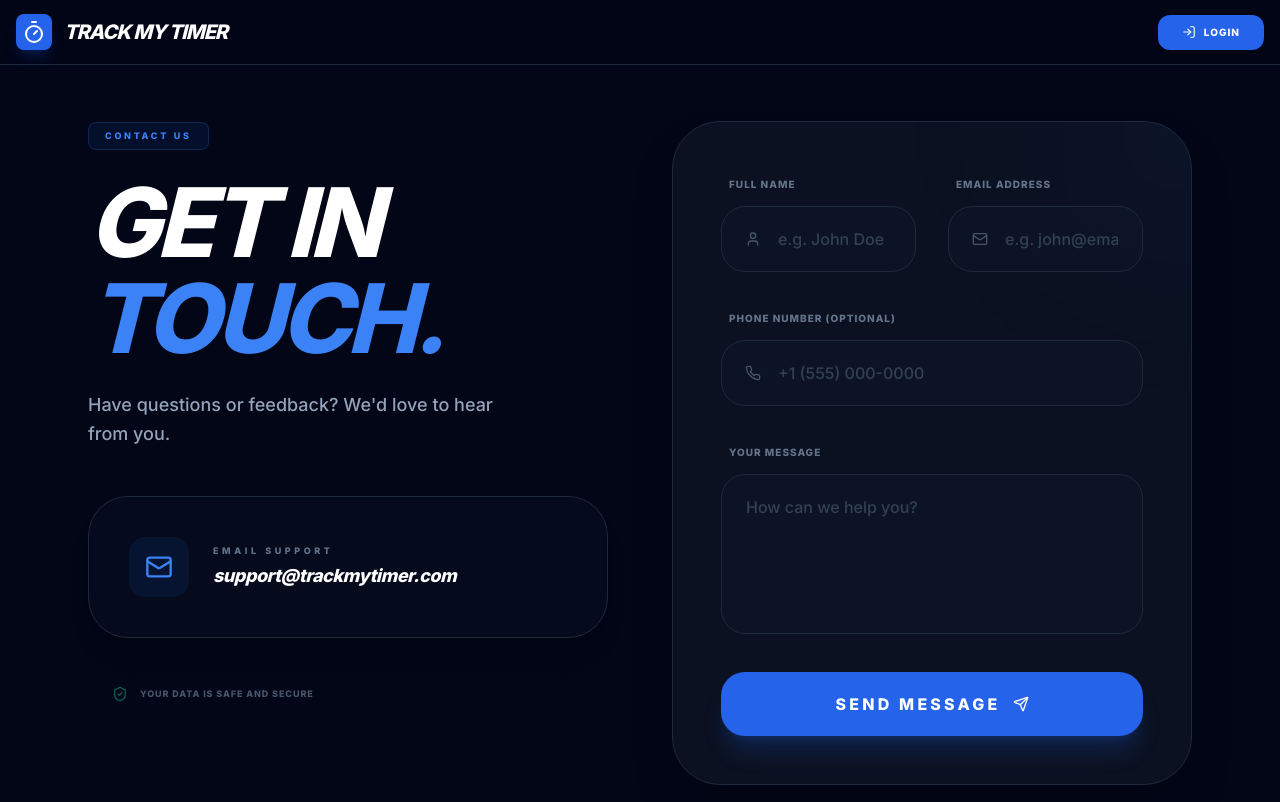
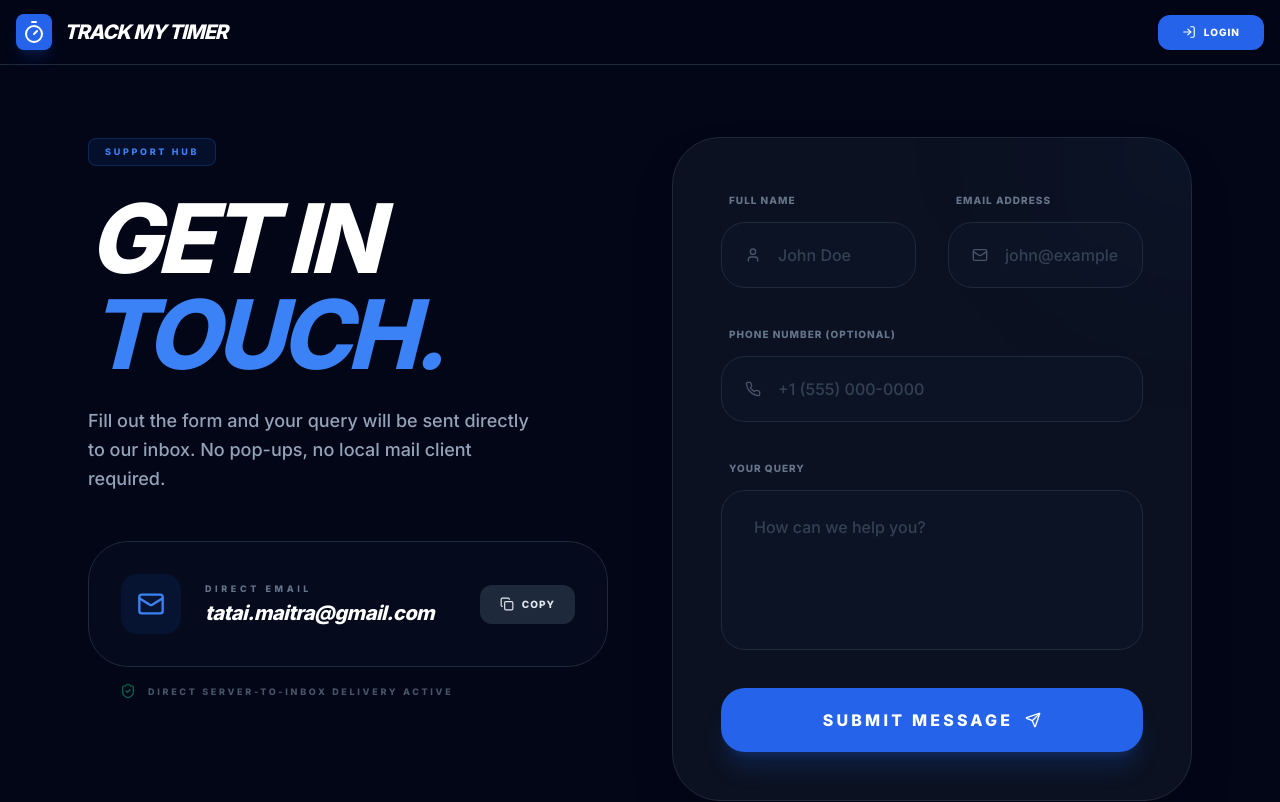
Before and after one commit to Parthajit/Track_New_Timer, a React (Vite) app: page /#/contact in a window 1280 px wide. Shown: the top 802 px of the page. Built offline with nearby package versions, Linux system fonts and the light colour scheme.

Commit message:
Update Contact.tsx

```diff
--- a/pages/Contact.tsx
+++ b/pages/Contact.tsx
@@ -1,7 +1,5 @@
-
 import React, { useState } from 'react';
-import { Mail, User, Phone, Send, CheckCircle2, AlertCircle, Loader2, ArrowRight, ShieldCheck } from 'lucide-react';
-import { supabase } from '../lib/supabase';
+import { Mail, User, Phone, Send, CheckCircle2, Copy, ShieldCheck, Loader2, AlertCircle } from 'lucide-react';
 
 const Contact: React.FC = () => {
   const [formData, setFormData] = useState({
@@ -10,194 +8,219 @@ const Contact: React.FC = () => {
     phone: '',
     message: ''
   });
-  const [status, setStatus] = useState<'idle' | 'sending' | 'success' | 'error'>('idle');
-  const [errorMessage, setErrorMessage] = useState('');
-  const [refId, setRefId] = useState('');
+  const [copied, setCopied] = useState(false);
+  const [status, setStatus] = useState<'idle' | 'submitting' | 'success' | 'error'>('idle');
+
+  const targetEmail = 'tatai.maitra@gmail.com';
 
   const handleChange = (e: React.ChangeEvent<HTMLInputElement | HTMLTextAreaElement>) => {
     setFormData(prev => ({ ...prev, [e.target.name]: e.target.value }));
   };
 
+  const handleCopyEmail = () => {
+    navigator.clipboard.writeText(targetEmail);
+    setCopied(true);
+    setTimeout(() => setCopied(false), 2000);
+  };
+
   const handleSubmit = async (e: React.FormEvent) => {
     e.preventDefault();
-    if (status === 'sending') return;
-
-    setStatus('sending');
-    const generatedRef = `TMT-${Math.random().toString(36).substring(2, 8).toUpperCase()}`;
-    setRefId(generatedRef);
+    setStatus('submitting');
 
     try {
-      // Persist to Supabase
-      const { error } = await supabase
-        .from('contact_messages')
-        .insert([{
-          full_name: formData.fullName,
+      // Using Formspree to send emails without triggering local mail client pop-ups
+      // Note: You may need to verify your email once on Formspree.io after the first submission.
+      const response = await fetch(`https://formspree.io/f/${btoa(targetEmail)}`, {
+        method: 'POST',
+        headers: {
+          'Content-Type': 'application/json',
+          'Accept': 'application/json'
+        },
+        body: JSON.stringify({
+          name: formData.fullName,
           email: formData.email,
           phone: formData.phone,
           message: formData.message,
-          reference_id: generatedRef,
-          recipient_routing: 'tatai.maitra@gmail.com'
-        }]);
+          _subject: `New Inquiry from Track My Timer - ${formData.fullName}`
+        })
+      });
 
-      if (error) throw error;
-
-      setTimeout(() => {
+      if (response.ok) {
         setStatus('success');
         setFormData({ fullName: '', email: '', phone: '', message: '' });
-      }, 800);
-
-    } catch (err: any) {
-      console.error(err);
+      } else {
+        throw new Error('Form submission failed');
+      }
+    } catch (error) {
+      console.error('Contact error:', error);
       setStatus('error');
-      setErrorMessage(err.message || 'We could not send your message. Please check your connection.');
     }
   };
 
   if (status === 'success') {
     return (
-      <div className="max-w-4xl mx-auto py-16 px-6 flex flex-col items-center justify-center animate-in zoom-in-95 duration-500">
-        <div className="w-24 h-24 bg-blue-600 rounded-full flex items-center justify-center shadow-[0_0_50px_rgba(37,99,235,0.3)] mb-8 relative">
-          <div className="absolute inset-0 bg-blue-600 rounded-full animate-ping opacity-20" />
-          <CheckCircle2 className="w-12 h-12 text-white" />
+      <div className="max-w-4xl mx-auto py-24 px-6 flex flex-col items-center justify-center animate-in zoom-in-95 duration-500">
+        <div className="w-24 h-24 bg-emerald-500/10 rounded-full flex items-center justify-center border border-emerald-500/20 shadow-2xl shadow-emerald-500/10 mb-8 relative">
+          <div className="absolute inset-0 bg-emerald-500 rounded-full animate-ping opacity-10" />
+          <CheckCircle2 className="w-12 h-12 text-emerald-500" />
         </div>
-        <div className="text-center space-y-6">
-          <h2 className="text-4xl md:text-5xl font-black text-white italic uppercase tracking-tighter">Message Sent!</h2>
-          <div className="space-y-2">
-            <p className="text-slate-400 font-bold text-sm uppercase tracking-widest">We've received your inquiry</p>
-            <p className="text-[10px] font-black text-blue-500 bg-blue-500/10 px-4 py-1.5 rounded-lg border border-blue-500/20 inline-block uppercase tracking-[0.2em]">
-              Reference ID: {refId}
+        <div className="text-center space-y-4">
+          <h2 className="text-4xl font-black text-white italic uppercase tracking-tighter">Message Delivered!</h2>
+          <p className="text-slate-400 font-medium max-w-sm mx-auto leading-relaxed">
+            Your inquiry has been sent directly to <span className="text-white">{targetEmail}</span>. We will review it and get back to you shortly.
           </p>
-          </div>
-          <p className="text-slate-500 text-base max-w-md mx-auto leading-relaxed font-medium">
-            Thank you for reaching out. We will review your message and get back to you within 24 hours.
-          </p>
-          <div className="pt-8">
           <button
             onClick={() => setStatus('idle')}
-              className="px-10 py-4 bg-slate-900 border border-slate-800 hover:border-blue-500/50 text-white text-[10px] font-black uppercase tracking-[0.3em] rounded-2xl transition-all flex items-center gap-3 mx-auto"
+            className="mt-8 px-10 py-4 bg-slate-900 border border-slate-800 hover:border-slate-700 text-white text-[10px] font-black uppercase tracking-[0.3em] rounded-2xl transition-all active:scale-95"
           >
-              Back to Form <ArrowRight className="w-3.5 h-3.5" />
+            Send Another Message
           </button>
-          </div>
         </div>
       </div>
     );
   }
 
   return (
-    <div className="max-w-6xl mx-auto py-8 px-6 animate-in fade-in duration-700">
+    <div className="max-w-6xl mx-auto py-12 px-6 animate-in fade-in duration-700">
       <div className="grid grid-cols-1 lg:grid-cols-2 gap-16 items-start">
 
-        {/* Left Column: Branding and Info */}
+        {/* Left Section: Branding & Contact Info */}
         <div className="space-y-12">
           <div className="space-y-6">
             <span className="inline-block px-4 py-1.5 bg-blue-600/10 text-blue-500 border border-blue-500/20 rounded-lg text-[9px] font-black uppercase tracking-[0.3em]">
-              Contact Us
+              Support Hub
             </span>
             <h1 className="text-6xl md:text-8xl font-black italic text-white uppercase tracking-tighter leading-[0.85]">
               Get In <br />
               <span className="text-blue-500">Touch.</span>
             </h1>
             <p className="text-slate-400 text-lg font-medium leading-relaxed max-w-md">
-              Have questions or feedback? We'd love to hear from you.
+              Fill out the form and your query will be sent directly to our inbox. No pop-ups, no local mail client required.
             </p>
           </div>
 
-          <div className="p-10 bg-slate-900/30 border border-slate-800 rounded-[2.5rem] flex items-center gap-6 group hover:border-blue-500/30 transition-all shadow-xl">
+          <div className="space-y-4">
+            <div className="p-8 bg-slate-900/30 border border-slate-800 rounded-[2.5rem] flex flex-col sm:flex-row items-center justify-between gap-6 hover:border-blue-500/30 transition-all group">
+              <div className="flex items-center gap-6">
                 <div className="p-4 bg-blue-600/10 rounded-2xl text-blue-500 group-hover:scale-110 transition-transform">
                   <Mail className="w-7 h-7" />
                 </div>
                 <div>
-              <p className="text-[9px] font-black text-slate-500 uppercase tracking-[0.4em] mb-1">Email Support</p>
-              <p className="text-lg font-black text-white italic tracking-tight">support@trackmytimer.com</p>
+                  <p className="text-[9px] font-black text-slate-500 uppercase tracking-[0.4em] mb-1">Direct Email</p>
+                  <p className="text-xl font-black text-white italic tracking-tight">{targetEmail}</p>
+                </div>
+              </div>
+              <button
+                onClick={handleCopyEmail}
+                className="flex items-center gap-2 px-5 py-3 bg-slate-800 hover:bg-white hover:text-black rounded-xl text-[10px] font-black uppercase tracking-widest transition-all"
+              >
+                {copied ? <CheckCircle2 className="w-3.5 h-3.5" /> : <Copy className="w-3.5 h-3.5" />}
+                {copied ? 'Copied' : 'Copy'}
+              </button>
+            </div>
+
+            <div className="flex items-center gap-3 text-[9px] font-black text-slate-600 uppercase tracking-[0.3em] px-8">
+              <ShieldCheck className="w-4 h-4 text-emerald-500/50" />
+              Direct Server-to-Inbox Delivery Active
+            </div>
           </div>
         </div>
 
-          <div className="flex items-center gap-3 text-[9px] font-black text-slate-600 uppercase tracking-widest px-6">
-            <ShieldCheck className="w-4 h-4 text-emerald-500/50" />
-            Your data is safe and secure
-          </div>
-        </div>
-
-        {/* Right Column: The Form */}
+        {/* Right Section: The Form */}
         <div className="bg-[#0B1120] border border-slate-800 rounded-[3rem] p-8 md:p-12 shadow-2xl relative overflow-hidden">
           <div className="absolute top-0 right-0 w-64 h-64 bg-blue-600/5 blur-[100px] rounded-full -translate-y-1/2 translate-x-1/2" />
 
           <form onSubmit={handleSubmit} className="space-y-8 relative z-10">
             <div className="grid grid-cols-1 md:grid-cols-2 gap-8">
-              <FormInput
-                label="Full Name"
+              <div className="space-y-3">
+                <label className="text-[10px] font-black text-slate-500 uppercase tracking-widest ml-2">Full Name</label>
+                <div className="relative group/input">
+                  <User className="absolute left-6 top-1/2 -translate-y-1/2 w-4 h-4 text-slate-600 group-focus-within/input:text-blue-500 transition-colors" />
+                  <input
+                    type="text"
                     name="fullName"
-                icon={<User className="w-4 h-4" />}
-                placeholder="e.g. John Doe"
+                    required
+                    disabled={status === 'submitting'}
                     value={formData.fullName}
                     onChange={handleChange}
+                    placeholder="John Doe"
+                    className="w-full bg-slate-900/50 border border-slate-800 rounded-[1.5rem] py-5 pl-14 pr-6 text-white font-medium placeholder:text-slate-700 outline-none focus:border-blue-500 transition-all disabled:opacity-50"
+                  />
+                </div>
+              </div>
+              <div className="space-y-3">
+                <label className="text-[10px] font-black text-slate-500 uppercase tracking-widest ml-2">Email Address</label>
+                <div className="relative group/input">
+                  <Mail className="absolute left-6 top-1/2 -translate-y-1/2 w-4 h-4 text-slate-600 group-focus-within/input:text-blue-500 transition-colors" />
+                  <input
+                    type="email"
+                    name="email"
                     required
-              />
-              <FormInput
-                label="Email Address"
-                name="email"
-                type="email"
-                icon={<Mail className="w-4 h-4" />}
-                placeholder="e.g. john@email.com"
+                    disabled={status === 'submitting'}
                     value={formData.email}
                     onChange={handleChange}
+                    placeholder="john@example.com"
+                    className="w-full bg-slate-900/50 border border-slate-800 rounded-[1.5rem] py-5 pl-14 pr-6 text-white font-medium placeholder:text-slate-700 outline-none focus:border-blue-500 transition-all disabled:opacity-50"
+                  />
+                </div>
+              </div>
+            </div>
+
+            <div className="space-y-3">
+              <label className="text-[10px] font-black text-slate-500 uppercase tracking-widest ml-2">Phone Number (Optional)</label>
+              <div className="relative group/input">
+                <Phone className="absolute left-6 top-1/2 -translate-y-1/2 w-4 h-4 text-slate-600 group-focus-within/input:text-blue-500 transition-colors" />
+                <input
+                  type="tel"
+                  name="phone"
+                  disabled={status === 'submitting'}
+                  value={formData.phone}
+                  onChange={handleChange}
+                  placeholder="+1 (555) 000-0000"
+                  className="w-full bg-slate-900/50 border border-slate-800 rounded-[1.5rem] py-5 pl-14 pr-6 text-white font-medium placeholder:text-slate-700 outline-none focus:border-blue-500 transition-all disabled:opacity-50"
+                />
+              </div>
+            </div>
+
+            <div className="space-y-3">
+              <label className="text-[10px] font-black text-slate-500 uppercase tracking-widest ml-2">Your Query</label>
+              <textarea
+                name="message"
                 required
+                disabled={status === 'submitting'}
+                value={formData.message}
+                onChange={handleChange}
+                placeholder="How can we help you?"
+                className="w-full bg-slate-900/50 border border-slate-800 rounded-[1.5rem] py-6 px-8 text-white font-medium placeholder:text-slate-700 min-h-[160px] outline-none focus:border-blue-500 transition-all resize-none disabled:opacity-50"
               />
             </div>
 
-            <FormInput
-              label="Phone Number (Optional)"
-              name="phone"
-              type="tel"
-              icon={<Phone className="w-4 h-4" />}
-              placeholder="+1 (555) 000-0000"
-              value={formData.phone}
-              onChange={handleChange}
-            />
-
-            <div className="space-y-3">
-              <label className="text-[10px] font-black text-slate-500 uppercase tracking-widest ml-2">Your Message</label>
-              <textarea
-                name="message"
-                value={formData.message}
-                onChange={handleChange}
-                placeholder="How can we help you?"
-                required
-                className="w-full bg-slate-900/50 border border-slate-800 rounded-[1.5rem] py-5 px-6 text-white font-medium placeholder:text-slate-700 min-h-[160px] outline-none focus:border-blue-500 transition-all resize-none"
-              />
-            </div>
-
+            <div className="space-y-4">
               <button
                 type="submit"
-              disabled={status === 'sending'}
-              className={`w-full py-5 rounded-[1.5rem] font-black uppercase tracking-[0.2em] flex items-center justify-center gap-3 transition-all active:scale-[0.98] shadow-xl ${
-                status === 'error' ? 'bg-red-600 text-white' : 'bg-blue-600 hover:bg-blue-500 text-white shadow-blue-600/20'
-              }`}
+                disabled={status === 'submitting'}
+                className="w-full py-5 bg-blue-600 hover:bg-blue-500 text-white rounded-[1.5rem] font-black uppercase tracking-[0.2em] flex items-center justify-center gap-3 transition-all active:scale-[0.98] shadow-xl shadow-blue-600/20 disabled:opacity-70 disabled:cursor-not-allowed"
               >
-              {status === 'sending' ? (
+                {status === 'submitting' ? (
                   <>
                     <Loader2 className="w-5 h-5 animate-spin" />
-                  Sending...
-                </>
-              ) : status === 'error' ? (
-                <>
-                  <AlertCircle className="w-5 h-5" />
-                  Try Again
+                    Sending Inquiry...
                   </>
                 ) : (
                   <>
-                  Send Message
+                    Submit Message
                     <Send className="w-4 h-4" />
                   </>
                 )}
               </button>
 
               {status === 'error' && (
-              <p className="text-[10px] text-red-500 font-bold uppercase text-center tracking-widest animate-in fade-in bg-red-500/5 py-2 rounded-lg border border-red-500/10">
-                {errorMessage}
-              </p>
+                <div className="flex items-center gap-3 justify-center text-red-500 animate-in fade-in">
+                  <AlertCircle className="w-4 h-4" />
+                  <span className="text-[10px] font-black uppercase tracking-widest">Error. Please try again later.</span>
+                </div>
               )}
+            </div>
           </form>
         </div>
       </div>
@@ -205,35 +228,4 @@ const Contact: React.FC = () => {
   );
 };
 
-interface FormInputProps {
-  label: string;
-  name: string;
-  icon: React.ReactNode;
-  placeholder: string;
-  value: string;
-  onChange: (e: React.ChangeEvent<HTMLInputElement>) => void;
-  type?: string;
-  required?: boolean;
-}
-
-const FormInput: React.FC<FormInputProps> = ({ label, name, icon, placeholder, value, onChange, type = "text", required }) => (
-  <div className="space-y-3">
-    <label className="text-[10px] font-black text-slate-500 uppercase tracking-widest ml-2">{label}</label>
-    <div className="relative group">
-      <div className="absolute left-6 top-1/2 -translate-y-1/2 text-slate-600 group-focus-within:text-blue-500 transition-colors">
-        {icon}
-      </div>
-      <input
-        type={type}
-        name={name}
-        value={value}
-        onChange={onChange}
-        placeholder={placeholder}
-        required={required}
-        className="w-full bg-slate-900/50 border border-slate-800 rounded-[1.5rem] py-5 pl-14 pr-6 text-white font-medium placeholder:text-slate-700 outline-none focus:border-blue-500 transition-all"
-      />
-    </div>
-  </div>
-);
-
 export default Contact;
```
Lines whose indentation alone changed are shown as unchanged.
